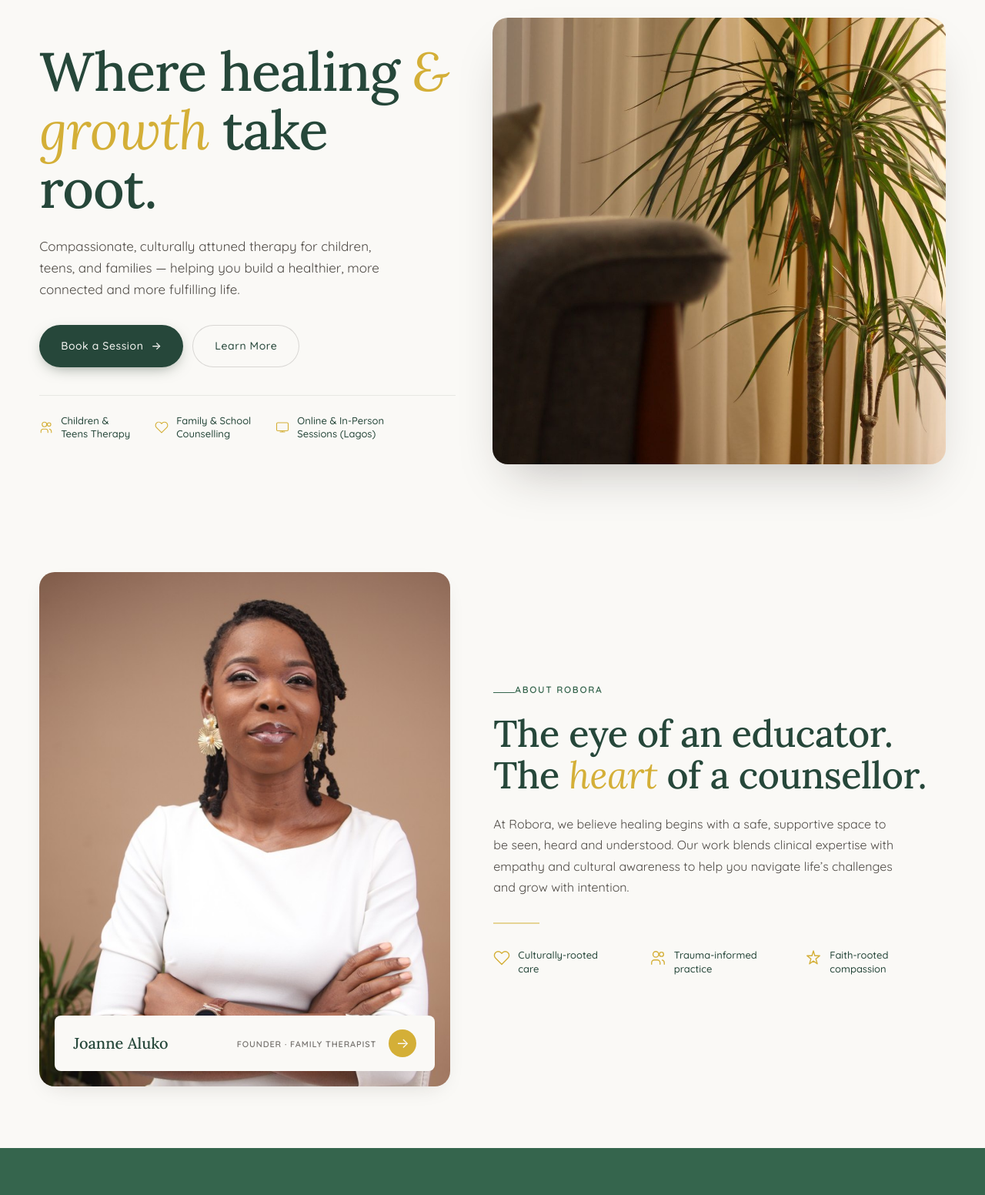
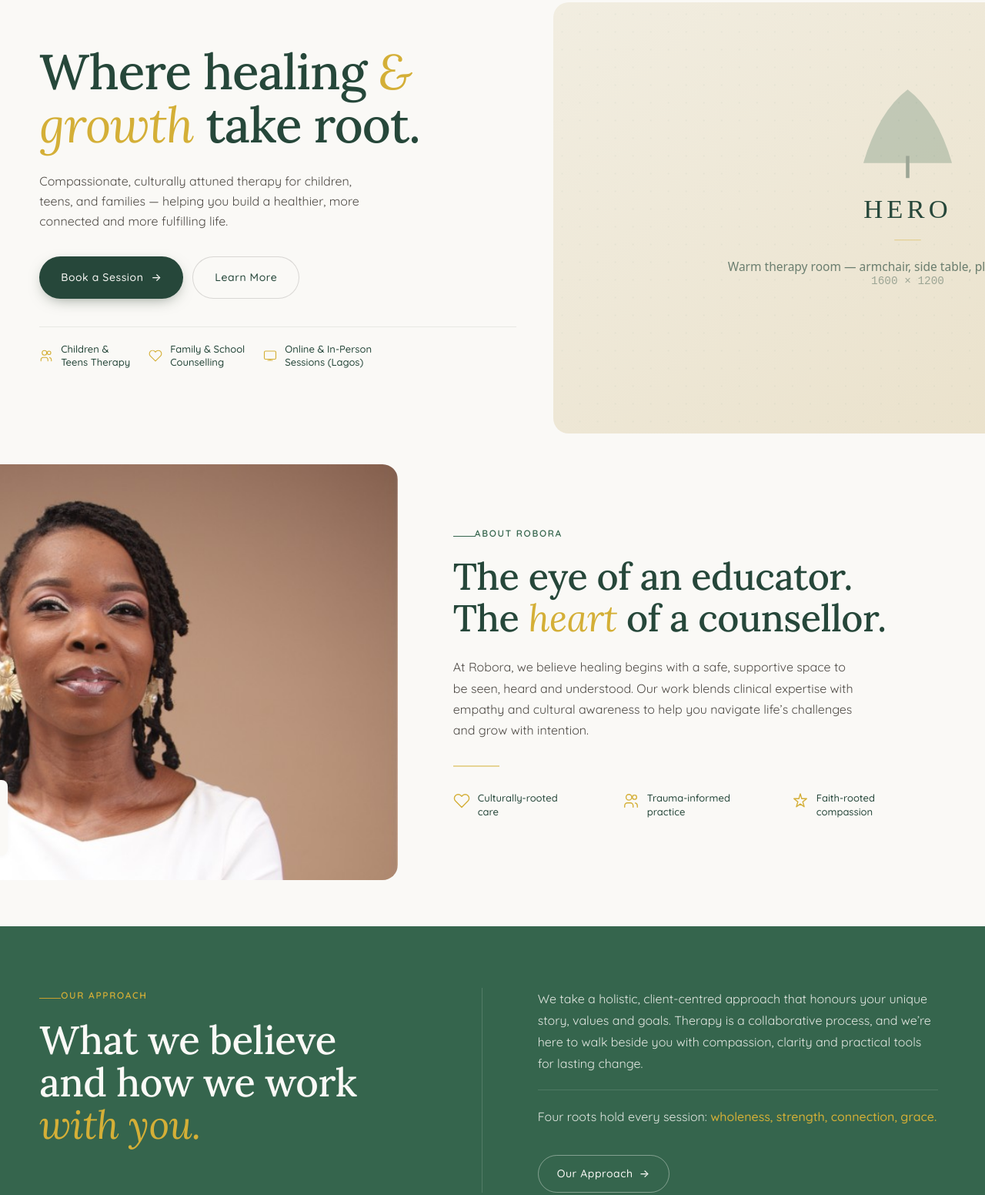
Before and after one commit to roothold/robora, a plain HTML site: page index.html in a window 1280 px wide. Shown: the part 150-1702 px from the top of the page at 77% size. Drawn offline with Linux system fonts and the light colour scheme.

Commit message:
Add files via upload

```diff
--- a/assets/css/robora.css
+++ b/assets/css/robora.css
@@ -1225,27 +1225,29 @@
    ============================================================================ */
 
 /* ------------------------------------------------------------------
-   HERO (split: text left + warm interior right)
+   HERO (split: text left + warm interior right, image bleeds to edge)
    ------------------------------------------------------------------ */
 .hero-ref {
   background: var(--ivory);
-  padding: 100px 0 80px;
+  padding: 80px 0 0;
+  overflow: hidden;
 }
 .hero-ref-grid {
   display: grid;
-  grid-template-columns: 1fr 1fr;
-  gap: 0;
-  max-width: 1440px;
+  grid-template-columns: minmax(auto, 620px) 1fr;
+  gap: 48px;
+  max-width: 1600px;
   margin: 0 auto;
-  padding: 0 var(--pad);
-  align-items: center;
+  padding: 0 0 0 var(--pad);
+  align-items: center;
+  min-height: 560px;
 }
 .hero-ref-text {
-  padding-right: 48px;
+  padding: 32px 0 60px;
 }
 .hero-ref-title {
   font-family: var(--font-display);
-  font-size: clamp(42px, 5.5vw, 72px);
+  font-size: clamp(42px, 5vw, 68px);
   line-height: 1.08;
   font-weight: 500;
   color: var(--moss-deep);
@@ -1258,12 +1260,12 @@
   font-weight: 400;
 }
 .hero-ref-lede {
-  font-size: 17px;
+  font-size: 16px;
   line-height: 1.65;
   color: var(--ink);
   opacity: 0.78;
   margin: 0 0 32px;
-  max-width: 460px;
+  max-width: 440px;
 }
 .hero-ref-actions {
   display: flex;
@@ -1273,9 +1275,9 @@
 }
 .hero-ref-chips {
   display: flex;
-  gap: 32px;
+  gap: 24px;
   flex-wrap: wrap;
-  padding-top: 24px;
+  padding-top: 20px;
   border-top: 1px solid rgba(31, 26, 20, 0.08);
 }
 .hero-ref-chip {
@@ -1292,52 +1294,62 @@
   flex-shrink: 0;
 }
 .hero-ref-image {
-  height: 580px;
-  border-radius: var(--radius-lg);
+  height: 560px;
   overflow: hidden;
-  box-shadow: var(--shadow-lg);
+  border-top-left-radius: var(--radius-lg);
+  border-bottom-left-radius: var(--radius-lg);
+  /* bleed off right edge */
+  margin-right: calc(-1 * (100vw - 100%) / 2);
 }
 .hero-ref-image img {
   width: 100%;
   height: 100%;
   object-fit: cover;
+  display: block;
 }
 
 /* ------------------------------------------------------------------
-   ABOUT (split: Joanne portrait + text w/ pills)
+   ABOUT (split: Joanne portrait bleeds to left edge + text w/ pills)
    ------------------------------------------------------------------ */
 .about-ref {
   background: var(--ivory);
-  padding: 60px 0 80px;
+  padding: 40px 0 60px;
+  overflow: hidden;
 }
 .about-ref-grid {
   display: grid;
-  grid-template-columns: 1fr 1.1fr;
-  gap: 56px;
-  max-width: 1440px;
+  grid-template-columns: 1fr minmax(auto, 640px);
+  gap: 72px;
+  max-width: 1600px;
   margin: 0 auto;
-  padding: 0 var(--pad);
-  align-items: center;
+  padding: 0 var(--pad) 0 0;
+  align-items: center;
+  min-height: 540px;
 }
 .about-ref-photo {
   position: relative;
-  border-radius: var(--radius-lg);
   overflow: hidden;
-  aspect-ratio: 4 / 5;
-  box-shadow: var(--shadow);
+  height: 540px;
+  border-top-right-radius: var(--radius-lg);
+  border-bottom-right-radius: var(--radius-lg);
+  /* bleed off left edge */
+  margin-left: calc(-1 * (100vw - 100%) / 2);
 }
 .about-ref-photo img {
   width: 100%;
   height: 100%;
   object-fit: cover;
+  object-position: center top;
+  display: block;
 }
 .about-ref-nameplate {
   position: absolute;
-  left: 20px;
-  bottom: 20px;
-  right: 20px;
+  left: 32px;
+  bottom: 32px;
+  right: 32px;
+  max-width: 360px;
   background: var(--ivory);
-  padding: 18px 24px;
+  padding: 16px 20px;
   border-radius: var(--radius);
   display: flex;
   align-items: center;
@@ -2071,11 +2083,25 @@
     grid-template-columns: 1fr;
     gap: 40px;
   }
+  .hero-ref-grid {
+    padding: 0 var(--pad);
+  }
   .hero-ref-text {
     padding-right: 0;
+    padding-bottom: 20px;
   }
   .hero-ref-image {
     height: 400px;
+    margin-right: 0;
+    border-radius: var(--radius-lg);
+  }
+  .about-ref-grid {
+    padding: 0 var(--pad);
+  }
+  .about-ref-photo {
+    height: 480px;
+    margin-left: 0;
+    border-radius: var(--radius-lg);
   }
   .approach-ref-right {
     padding-left: 0;
--- a/index.html
+++ b/index.html
@@ -11,7 +11,7 @@
 <meta property="og:title" content="Robora Therapy Solutions · Where healing &amp; growth take root">
 <meta property="og:description" content="Compassionate, culturally attuned therapy for children, teens, and families.">
 <meta property="og:type" content="website">
-<meta property="og:image" content="assets/img/hero.jpg">
+<meta property="og:image" content="assets/img/hero.svg">
 
 <link rel="preconnect" href="https://fonts.googleapis.com">
 <link rel="preconnect" href="https://fonts.gstatic.com" crossorigin>
@@ -91,7 +91,7 @@
         </div>
       </div>
       <div class="hero-ref-image">
-        <img src="assets/img/hero.jpg" alt="A warm, light-filled therapy room with soft greenery">
+        <img src="assets/img/hero.svg" alt="A warm, light-filled therapy room with soft greenery">
       </div>
     </div>
   </section>
@@ -199,7 +199,7 @@
       <div class="services-ref-grid">
         <article class="service-card">
           <div class="service-card-photo">
-            <img src="assets/img/specialty-01.jpg" alt="">
+            <img src="assets/img/specialty-01.svg" alt="">
           </div>
           <div class="service-card-body">
             <h3>Trauma &amp; Emotional Healing</h3>
@@ -209,7 +209,7 @@
         </article>
         <article class="service-card">
           <div class="service-card-photo">
-            <img src="assets/img/specialty-02.jpg" alt="">
+            <img src="assets/img/specialty-02.svg" alt="">
           </div>
           <div class="service-card-body">
             <h3>School Counselling</h3>
@@ -219,7 +219,7 @@
         </article>
         <article class="service-card">
           <div class="service-card-photo">
-            <img src="assets/img/specialty-03.jpg" alt="">
+            <img src="assets/img/specialty-03.svg" alt="">
           </div>
           <div class="service-card-body">
             <h3>Family Support</h3>
@@ -229,7 +229,7 @@
         </article>
         <article class="service-card">
           <div class="service-card-photo">
-            <img src="assets/img/specialty-04.jpg" alt="">
+            <img src="assets/img/specialty-04.svg" alt="">
           </div>
           <div class="service-card-body">
             <h3>Teen Transitions</h3>
@@ -247,7 +247,7 @@
   <section class="audiences-ref" id="audiences">
     <div class="audiences-ref-grid">
       <div class="audiences-ref-photo">
-        <img src="assets/img/audiences.jpg" alt="A warm, inviting therapy space">
+        <img src="assets/img/audiences.svg" alt="A warm, inviting therapy space">
       </div>
       <div class="audiences-ref-panel">
         <h2 class="audiences-ref-title">
@@ -381,7 +381,7 @@
     <div class="container">
       <div class="cta-ref-card">
         <div class="cta-ref-photo">
-          <img src="assets/img/cta.jpg" alt="">
+          <img src="assets/img/cta.svg" alt="">
         </div>
         <div class="cta-ref-panel">
           <span class="eyebrow on-dark">GET STARTED</span>
```
Also changed, not shown: assets/img/audiences.svg (added), assets/img/cta.svg (added), assets/img/hero.svg (added), assets/img/specialty-01.svg (added), assets/img/specialty-02.svg (added), assets/img/specialty-03.svg (added), assets/img/specialty-04.svg (added).
